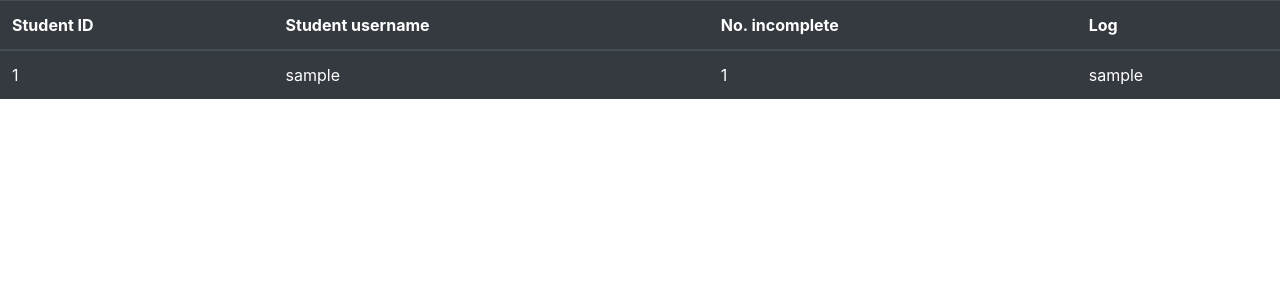
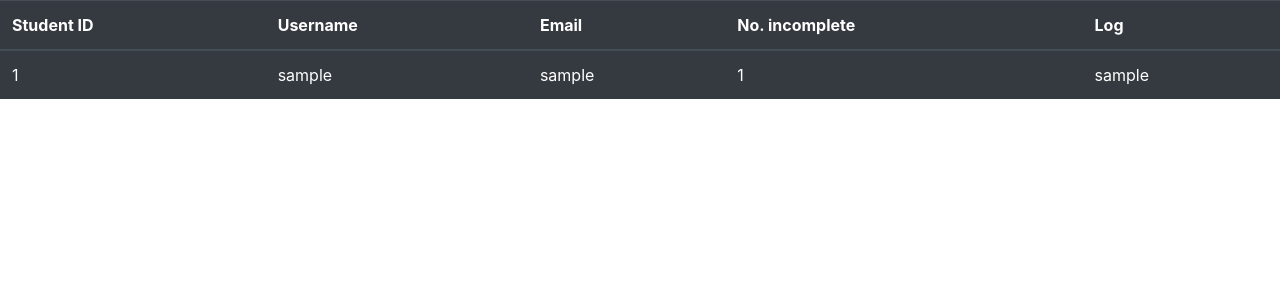
Before and after one commit to Mathushan-dev/SimpleTuition, a Flask app: page /analyse in a window 1280 px wide. Shown: the part 56-356 px from the top of the page. Run offline with Flask 2, Linux system fonts and the light colour scheme; a user stored in the database is signed in; data comes from the database, SQL or seed files in the repository; some libraries are stand-ins or nearby versions.

Commit message:
Update analyse.html

```diff
--- a/application/templates/analyse.html
+++ b/application/templates/analyse.html
@@ -8,7 +8,8 @@ Analyse Page
     <thead>
     <tr>
         <th scope="col">Student ID</th>
-        <th scope="col">Student username</th>
+        <th scope="col">Username</th>
+        <th scope="col">Email</th>
         <th scope="col">No. incomplete</th>
         <th scope="col">Log</th>
     </tr>
@@ -18,6 +19,7 @@ Analyse Page
     <tr>
         <td>{{ user.id }}</td>
         <td>{{ user.username }}</td>
+        <td>{{ user.email_address }}</td>
         {% if user.outstanding_questions is not none %}
             <td>{{ user.outstanding_questions.split(",")|length }}</td>
         {% else %}
```
